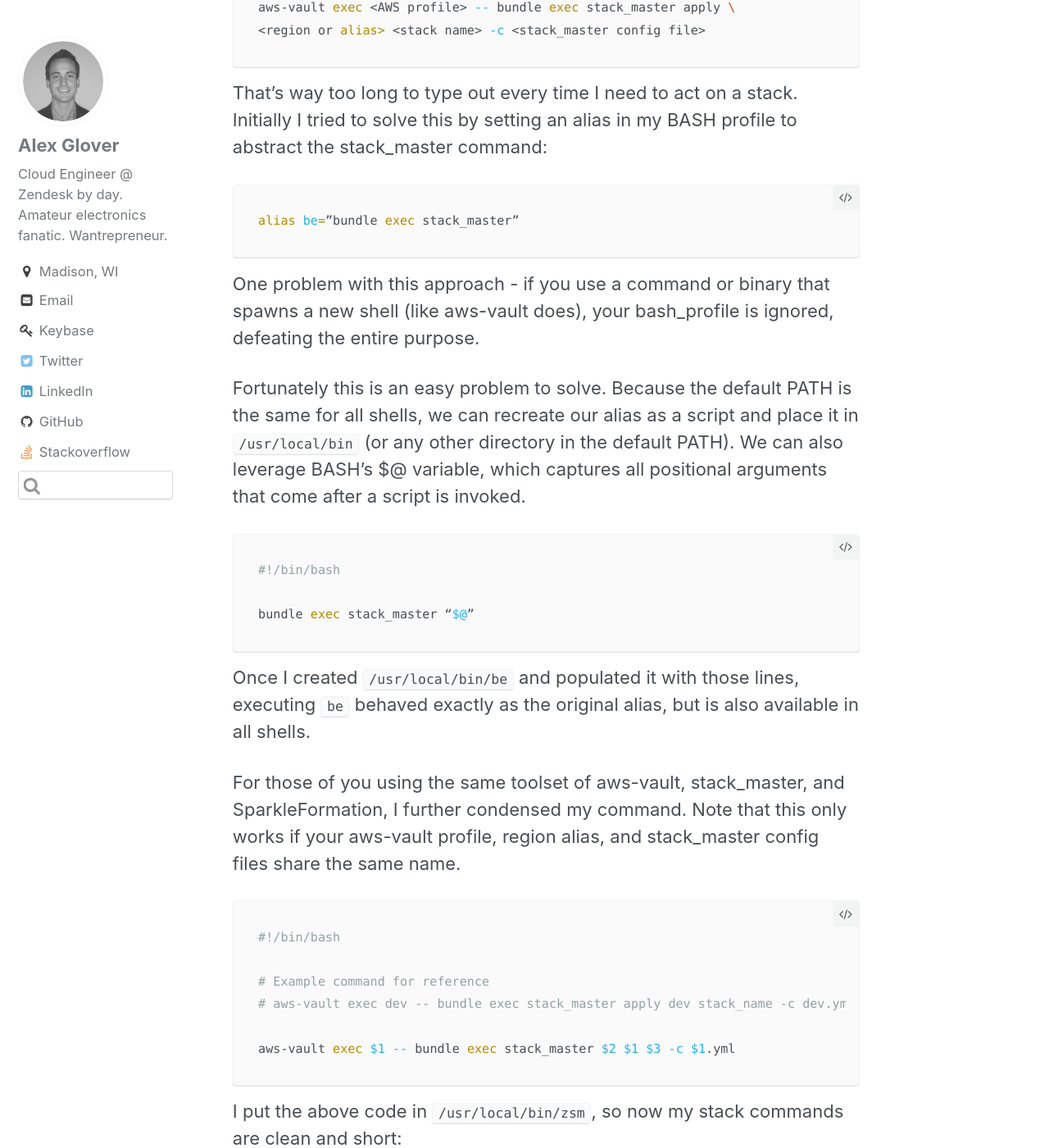
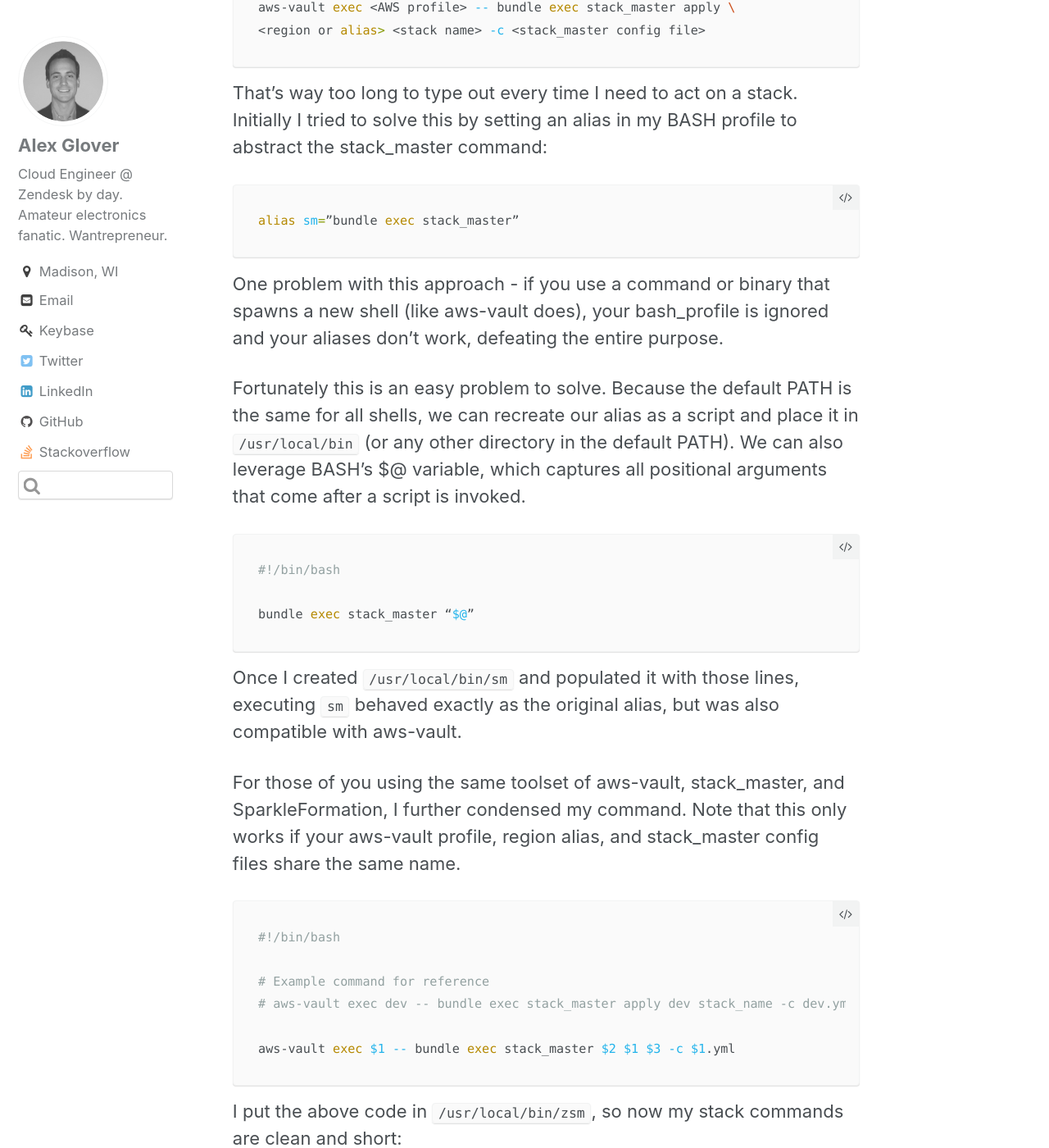
Before and after one commit to alexdglover/alexdglover.github.io, a Jekyll site: the page built from _posts/2017-05-11-bash-hacks-as-first-class-commands.md, in a window 1280 px wide and 1400 px high, scrolled down 462 px. Shown: the whole window at 82% size. Built offline with Jekyll 4.4.1, drawn with Linux system fonts in a browser that asks for light colours; comment, search, counter and statistics services are not loaded.

Commit message:
corrects typos

````diff
--- a/_posts/2017-05-11-bash-hacks-as-first-class-commands.md
+++ b/_posts/2017-05-11-bash-hacks-as-first-class-commands.md
@@ -28,12 +28,12 @@ tried to solve this by setting an alias in my BASH profile to abstract the
 stack_master command:
 
 ```shell
-alias be=”bundle exec stack_master”
+alias sm=”bundle exec stack_master”
 ```
 
 One problem with this approach - if you use a command or binary that spawns a
-new shell (like aws-vault does), your bash_profile is ignored, defeating the
-entire purpose.
+new shell (like aws-vault does), your bash_profile is ignored and your aliases
+don't work, defeating the entire purpose.
 
 Fortunately this is an easy problem to solve. Because the default PATH is the
 same for all shells, we can recreate our alias as a script and place it in
@@ -47,8 +47,9 @@ after a script is invoked.
 bundle exec stack_master “$@”
 ```
 
-Once I created `/usr/local/bin/be` and populated it with those lines, executing
-`be` behaved exactly as the original alias, but is also available in all shells.
+Once I created `/usr/local/bin/sm` and populated it with those lines, executing
+`sm` behaved exactly as the original alias, but was also compatible with
+aws-vault.
 
 For those of you using the same toolset of aws-vault, stack_master, and
 SparkleFormation, I further condensed my command. Note that this only works if
````
